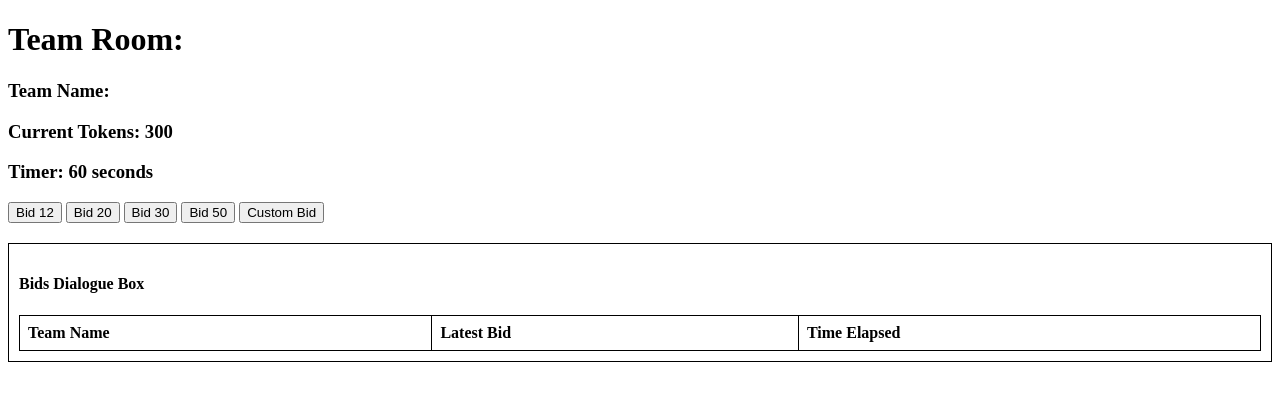
After one commit to snknitin/quizpoker, a Flask app: template templates/team_room.html in a window 1280 px wide. The commit adds this page. Shown: the top 401 px of the page. Run offline with Flask 3, Linux system fonts and the light colour scheme; the template is opened without the code that fills it, so the values that code supplies are empty; some libraries are stand-ins or nearby versions.

Commit message:
Modifications

```diff
--- /dev/null
+++ b/app2.py
@@ -0,0 +1,103 @@
+from flask import Flask, render_template, request, redirect, url_for
+from flask_socketio import SocketIO, join_room, emit
+from threading import Lock
+import string
+import random
+
+app = Flask(__name__)
+app.config['SECRET_KEY'] = 'very_secret_key'
+socketio = SocketIO(app)
+
+# Data structure to store room information
+rooms = {}  # e.g., {'room_code': {'locked': False, 'teams': {'Team A': 300}, 'selected_card': '', 'bids': []}}
+timer_lock = Lock()
+
+def countdown_timer(room_code):
+    with timer_lock:
+        rooms[room_code]['timer'] = 60
+        while rooms[room_code]['timer'] > 0:
+            socketio.sleep(1)
+            rooms[room_code]['timer'] -= 1
+            socketio.emit('update_timer', {'timer': rooms[room_code]['timer']}, room=room_code)
+            # Logic to handle when timer ends
+            finalize_bids(room_code)
+
+@app.route('/')
+def index():
+    return render_template('index.html')
+
+@app.route('/qm_room/<room_code>')
+def qm_room(room_code):
+    return render_template('qm_room.html', room_code=room_code)
+
+@app.route('/team_room/<room_code>')
+def team_room(room_code):
+    if room_code not in rooms:
+        return "Room does not exist.", 404
+    return render_template('team_room.html', room_code=room_code)
+
+@app.route('/create_room', methods=['GET'])
+def create_room():
+    values = string.ascii_uppercase + string.digits
+    output = [random.choice(values) for i in range(4)]
+    room_code = "".join(output)
+    rooms[room_code] = {'locked': False, 'teams': {}, 'selected_card': '', 'bids': []}
+    return redirect(url_for('qm_room', room_code=room_code))
+
+@socketio.on('join_room')
+def on_join(data):
+    room_code = data['room']
+    team_name = data.get('teamName', None)
+    if room_code in rooms and not rooms[room_code]['locked']:
+        join_room(room_code)
+        if team_name:
+            # Add or update team's tokens
+            rooms[room_code]['teams'][team_name] = rooms[room_code]['teams'].get(team_name, 300)
+        emit('room_joined', {'teams': rooms[room_code]['teams'], 'selected_card': rooms[room_code]['selected_card']}, room=room_code)
+    else:
+        emit('error', {'message': 'Unable to join room. It may be locked or does not exist.'})
+
+@socketio.on('start_round')
+def on_start_round(data):
+    room_code = data['room']
+    rooms[room_code]['bids'] = []  # Clear previous round's bids
+    # Logic to start and manage the round's timer here
+
+@socketio.on('place_bid')
+def on_place_bid(data):
+    room_code = data['room']
+    team_name = data['teamName']
+    bid_amount = data['bid']
+    # Subtract bid from team's tokens, record the bid, and validate it's within the round's active time
+
+@socketio.on('lock_room')
+def on_lock_room(data):
+    room_code = data['room']
+    rooms[room_code]['locked'] = True  # Prevent new teams from joining
+
+@socketio.on('select_card')
+def on_select_card(data):
+    room_code = data['room']
+    card = data['card']
+    rooms[room_code]['selected_card'] = card
+    emit('update_selected_card', {'card': card}, room=room_code)
+
+@socketio.on('finalize_bids')
+def on_finalize_bids(data):
+    room_code = data['room']
+    # Logic to process bids, determine winner, etc.
+
+@socketio.on('clear_bids')
+def on_clear_bids(data):
+    room_code = data['room']
+    rooms[room_code]['bids'] = []
+    emit('bids_cleared', room=room_code)
+
+@socketio.on('assign_winner')
+def on_assign_winner(data):
+    room_code = data['room']
+    winning_team = data['winner']
+    # Logic to add up all bids and assign to winning team's tokens
+
+if __name__ == '__main__':
+    socketio.run(app,  allow_unsafe_werkzeug=True)
--- /dev/null
+++ b/templates/team_room.html
@@ -0,0 +1,118 @@
+<!DOCTYPE html>
+<html lang="en">
+<head>
+    <meta charset="UTF-8">
+    <title>Team Room</title>
+    <script src="https://cdnjs.cloudflare.com/ajax/libs/socket.io/4.0.1/socket.io.js"></script>
+    <style>
+        #bids-dialogue {
+            margin-top: 20px;
+            border: 1px solid #000;
+            padding: 10px;
+            max-height: 200px;
+            overflow-y: scroll;
+        }
+        table {
+            width: 100%;
+            border-collapse: collapse;
+        }
+        th, td {
+            border: 1px solid black;
+            padding: 8px;
+            text-align: left;
+        }
+    </style>
+</head>
+<body>
+    <h1>Team Room: <span id="room-code-display"></span></h1>
+    <h3>Team Name: <span id="team-name"></span></h3>
+    <h3>Current Tokens: <span id="current-tokens">300</span></h3>
+    <h3>Timer: <span id="timer">60</span> seconds</h3>
+    <div id="selected-card-image"></div>
+    <div>
+        <button onclick="placeBid(12)">Bid 12</button>
+        <button onclick="placeBid(20)">Bid 20</button>
+        <button onclick="placeBid(30)">Bid 30</button>
+        <button onclick="placeBid(50)">Bid 50</button>
+        <button onclick="promptCustomBid()">Custom Bid</button>
+    </div>
+    <div id="bids-dialogue">
+        <h4>Bids Dialogue Box</h4>
+        <table>
+            <thead>
+                <tr>
+                    <th>Team Name</th>
+                    <th>Latest Bid</th>
+                    <th>Time Elapsed</th>
+                </tr>
+            </thead>
+            <tbody id="bids-table-body">
+                <!-- Bids will be populated here -->
+            </tbody>
+        </table>
+    </div>
+
+    <script type="text/javascript">
+        var socket = io.connect(location.protocol + '//' + document.domain + ':' + location.port);
+        var teamName = sessionStorage.getItem('teamName');
+        var roomCode = sessionStorage.getItem('roomCode');
+        document.getElementById('team-name').textContent = teamName;
+        document.getElementById('room-code-display').textContent = roomCode;
+
+        socket.emit('join_room', {'room': roomCode, 'teamName': teamName});
+
+        socket.on('update_timer', function(data) {
+            document.getElementById('timer').textContent = data.timer;
+            if(data.timer <= 0) {
+                disableBidButtons(true);
+            }
+        });
+
+        socket.on('start_round', function(data) {
+            disableBidButtons(false);
+        });
+
+        function disableBidButtons(disabled) {
+            const bidButtons = document.querySelectorAll('button');
+            bidButtons.forEach(button => {
+                if (button.textContent.includes('Bid') || button.textContent === 'Custom Bid') {
+                    button.disabled = disabled;
+                }
+            });
+        }
+
+        socket.on('update_tokens', function(data) {
+            document.getElementById('current-tokens').textContent = data.tokens;
+        });
+
+        socket.on('show_selected_card', function(data) {
+            document.getElementById('selected-card-image').innerHTML = `<img src="/path/to/cards/${data.card}.png" alt="Card">`;
+        });
+
+        socket.on('update_bids', function(data) {
+            const tbody = document.getElementById('bids-table-body');
+            tbody.innerHTML = ''; // Clear existing rows
+            data.bids.forEach(bid => {
+                const row = tbody.insertRow();
+                row.insertCell(0).textContent = bid.teamName;
+                row.insertCell(1).textContent = bid.bid;
+                row.insertCell(2).textContent = `${bid.timeElapsed} seconds`;
+            });
+        });
+
+        function placeBid(amount) {
+            socket.emit('place_bid', {'room': roomCode, 'teamName': teamName, 'bid': amount});
+        }
+
+        function promptCustomBid() {
+            const bid = prompt("Enter your bid amount:");
+            const bidAmount = parseInt(bid, 10);
+            if (!isNaN(bidAmount) && bidAmount > 0) {
+                placeBid(bidAmount);
+            } else {
+                alert('Invalid bid. Please enter a positive integer.');
+            }
+        }
+    </script>
+</body>
+</html>
```
Also changed, not shown: app.py (+6 -63 lines), oldapp.py (added, +157 -0 lines), templates/oldroom.html (deleted, +0 -42 lines), templates/qm_room.html (+128 -35 lines), templates/room.html (deleted, +0 -62 lines).
